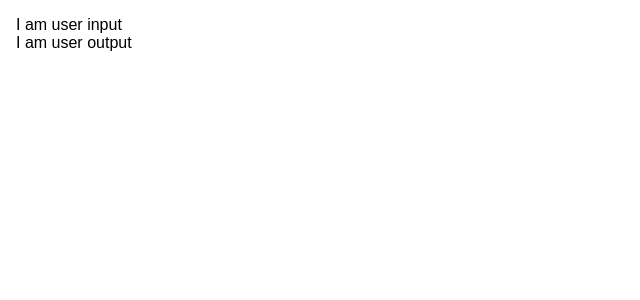
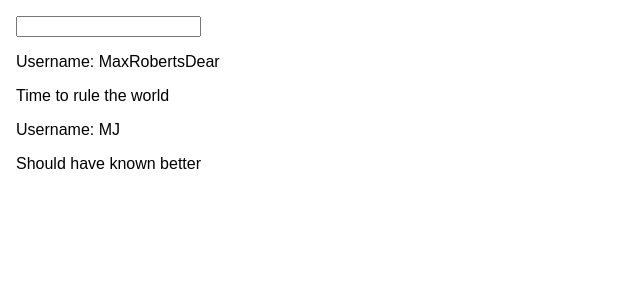
Before and after one commit to MaxRobertsDear/React-Base-Syntax-Assignment, a React (Create React App) app: page / in a window 1280 px wide. Shown: the top 300 px of the page, without its empty margins (0-640 px from the left). Built offline with nearby package versions, Linux system fonts and the light colour scheme.

Commit message:
Pass props to children

```diff
--- a/src/App.js
+++ b/src/App.js
@@ -5,11 +5,14 @@ import UserInput from './UserInput/UserInput';
 import UserOutput from './UserOutput/UserOutput';
 
 class App extends Component {
+
+
   render() {
     return (
       <div className="App">
           <UserInput />
-          <UserOutput />
+          <UserOutput username='MaxRobertsDear' content='Time to rule the world' />
+          <UserOutput username='MJ' content='Should have known better' />
       </div>
     );
   }
--- a/src/UserInput/UserInput.js
+++ b/src/UserInput/UserInput.js
@@ -3,7 +3,7 @@ import React from 'react';
 const UserOutput = function() {
   return (
     <div>
-      I am user input
+      <input type='text' />
     </div>
   )
 }
--- a/src/UserOutput/UserOutput.js
+++ b/src/UserOutput/UserOutput.js
@@ -1,9 +1,10 @@
 import React from 'react';
 
-const UserOutput = function() {
+const UserOutput = (props) => {
   return (
     <div>
-      I am user output
+      <p>Username: {props.username}</p>
+      <p>{props.content}</p>
     </div>
   )
 }
```
